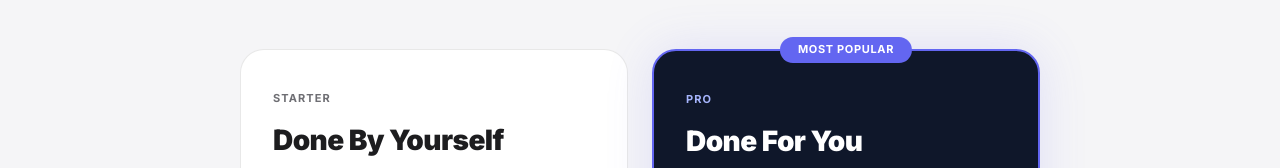
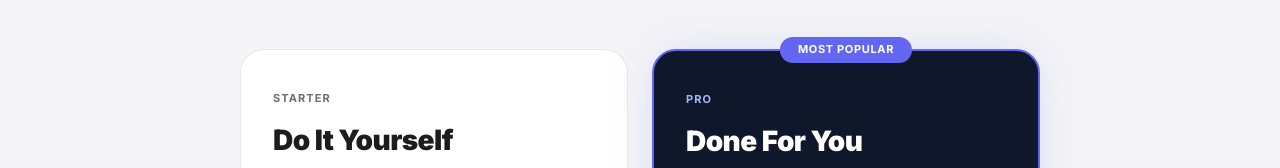
Before and after one commit to zjdk-2026/findapodcast-, a website: page dashboard/landing.html in a window 1280 px wide. Shown: the part 9984-10152 px from the top of the page. Drawn offline with Linux system fonts and the light colour scheme.

Commit message:
Rename plan 1 to 'Do It Yourself'

```diff
--- a/dashboard/landing.html
+++ b/dashboard/landing.html
@@ -1509,7 +1509,7 @@
         <!-- STARTER -->
         <div class="plan-card">
           <p class="plan-label">Starter</p>
-          <p class="plan-name">Done By Yourself</p>
+          <p class="plan-name">Do It Yourself</p>
           <p class="plan-desc">You run your own podcast speaking pipeline, powered by our matching engine, our database, and our proven playbook. Approve pitches, track replies, and book shows — all from your dashboard.</p>
           <ul class="plan-features">
             <li>50 scored podcast matches per session</li>
```
